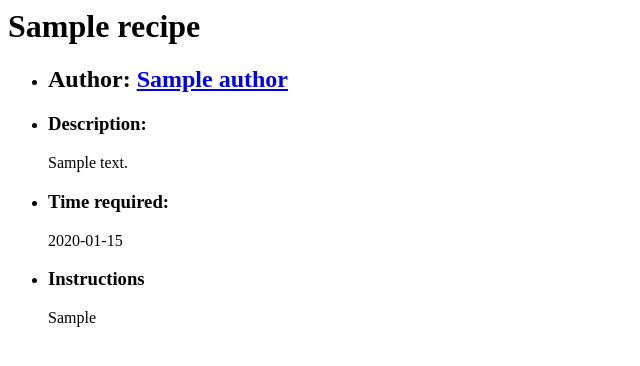
After one commit to CedricMul/recipebox1, a Django app: page /recipes/1/ in a window 1280 px wide. The commit adds this page. Shown: the top 366 px of the page, without its empty margins (0-640 px from the left). Run offline with Django 3.2, Linux system fonts and the light colour scheme; tables that the repository leaves empty hold one stand-in row (values such as "Sample post").

Commit message:
views and urls working on local host

```diff
--- a/recipebox/models.py
+++ b/recipebox/models.py
@@ -11,6 +11,9 @@ class Author(models.Model):
     def __str__(self):
         return self.name
 
+    def link(self):
+        return "-".join(str(self.name).lower().split(" "))
+
 
 class Recipe(models.Model):
     title = models.CharField(max_length=100)
@@ -21,3 +24,6 @@ class Recipe(models.Model):
 
     def __str__(self):
         return self.title
+
+    def link(self):
+        return "-".join(str(self.title).lower().split(" "))
--- /dev/null
+++ b/recipebox/templates/recipe_detail.html
@@ -0,0 +1,17 @@
+<h1>{{ recipe.title }}</h1>
+<ul>
+<li>
+    <h2>Author: <a href="{% url 'author_detail' pk=recipe.author.pk %}"> {{ recipe.author.name }}</a></h2>
+</li>
+<li>
+    <h3>Description:</h3>
+    <p>{{ recipe.description }}</p>
+</li>
+<li>
+    <h3>Time required:</h3> {{ recipe.time_required }}
+</li>
+<li>
+    <h3>Instructions</h3>
+    <p>{{ recipe.instructions }}</p>
+</li>
+</ul>
--- a/recipebox/urls.py
+++ b/recipebox/urls.py
@@ -3,5 +3,7 @@ from django.urls import path
 from recipebox import views
 
 urlpatterns = [
-    path("", views.index)
+    path("", views.index),
+    path('recipes/<int:pk>/', views.recipe_detail, name="recipe_detail"),
+    path('authors/<int:pk>/', views.author_detail, name="author_detail")
 ]
--- a/recipebox/views.py
+++ b/recipebox/views.py
@@ -1,4 +1,4 @@
-from django.shortcuts import render
+from django.shortcuts import render, get_object_or_404
 
 from recipebox.models import Author, Recipe
 # Create your views here.
@@ -6,3 +6,12 @@ def index(request):
     author_data = Author.objects.all()
     recipe_data = Recipe.objects.all()
     return render(request, "index.html", {"author_data": author_data, "recipe_data": recipe_data })
+
+def author_detail(request, pk):
+    author = Author.objects.get(pk=pk)
+    recipe_data = Recipe.objects.all()
+    return render(request, "author_detail.html", {"author": author, "recipe_data": recipe_data})
+
+def recipe_detail(request, pk):
+    recipe = Recipe.objects.get(pk=pk)
+    return render(request, "recipe_detail.html", {"recipe": recipe})
```
Also changed, not shown: recipebox/templates/author_detail.html (added, +11 -0 lines), recipebox/templates/index.html (+2 -13 lines).
